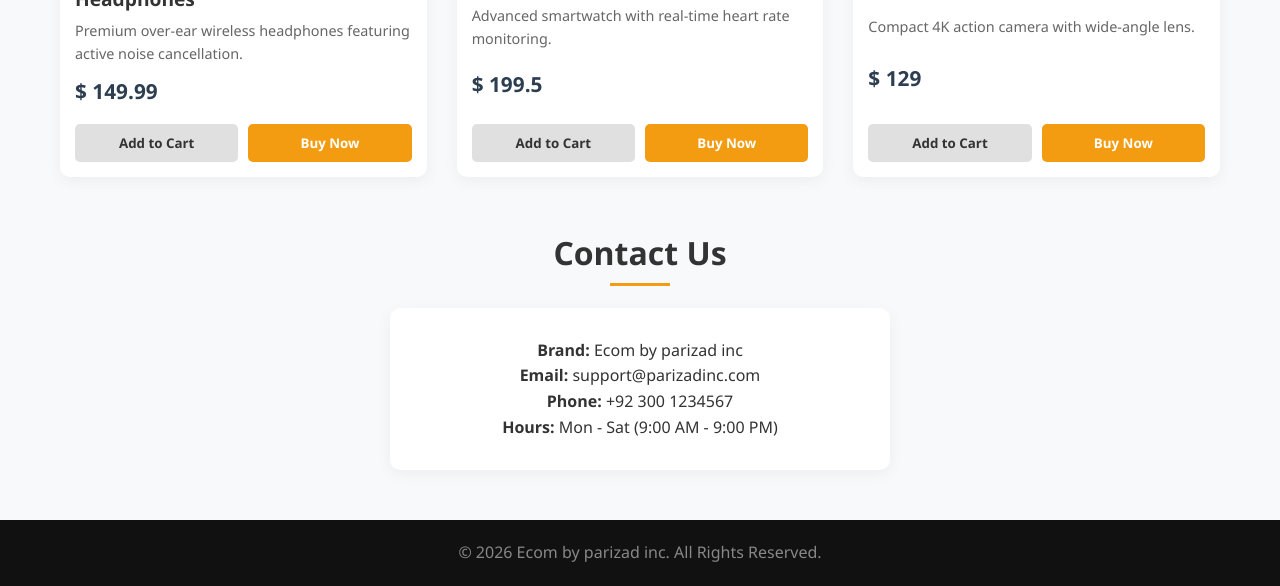
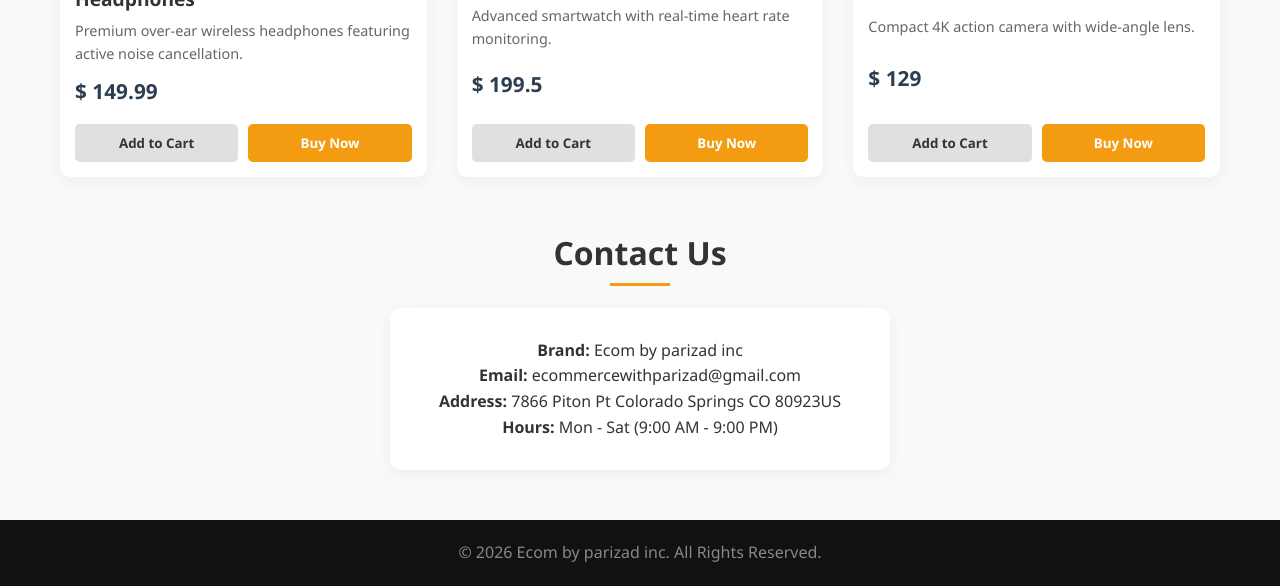
Before and after one commit to uswaimtiaz66-ctrl/ecom-by-parizad, a website: page public/index.html in a window 1280 px wide. Shown: the part 976-1562 px from the top of the page. Drawn offline with Linux system fonts and the light colour scheme; no server answers.

Commit message:
Update address and email

```diff
--- a/public/index.html
+++ b/public/index.html
@@ -45,8 +45,8 @@
         <h2 class="section-title">Contact Us</h2>
         <div class="contact-card">
             <p><strong>Brand:</strong> Ecom by parizad inc</p>
-            <p><strong>Email:</strong> support@parizadinc.com</p>
-            <p><strong>Phone:</strong> +92 300 1234567</p>
+            <p><strong>Email:</strong> ecommercewithparizad@gmail.com</p>
+            <p><strong>Address:</strong> 7866 Piton Pt Colorado Springs CO 80923US</p>
             <p><strong>Hours:</strong> Mon - Sat (9:00 AM - 9:00 PM)</p>
         </div>
     </section>
```
